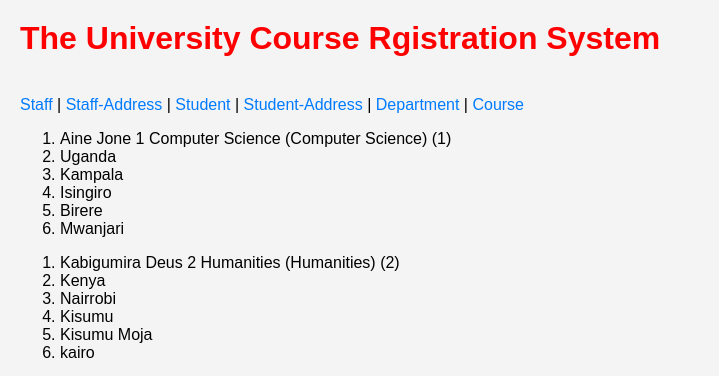
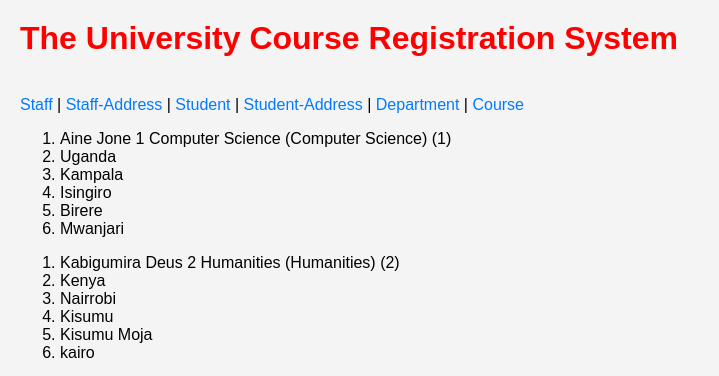
Before and after one commit to turyakiracresent/RelationshipsInDjango-By-Turyakira, a Django app: page /address_staff/ in a window 1280 px wide. Shown: the top 376 px of the page, without its empty margins (0-719 px from the left). Run offline with Django 5.2, Linux system fonts and the light colour scheme; data comes from the database, SQL or seed files in the repository.

Commit message:
Third  commit

```diff
--- a/Templates/base.html
+++ b/Templates/base.html
@@ -1,6 +1,6 @@
 <html>
     <head>
-        <title>The University Course Rgistration System</title>
+        <title>The University Course Registration System</title>
 
     </head>
     <style>
@@ -22,7 +22,7 @@
         }
         </style>
     <body>
-<h1>The University Course Rgistration System</h1><br>
+<h1>The University Course Registration System</h1><br>
 <a href="{% url 'staff' %}">Staff</a> |
 <a href="{% url 'address_staff' %}">Staff-Address</a> |
 <a href="{% url 'student' %}">Student</a> |
```
